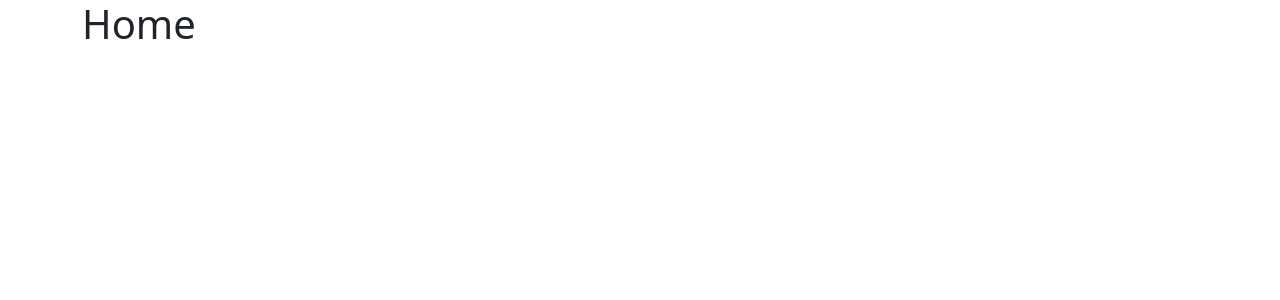
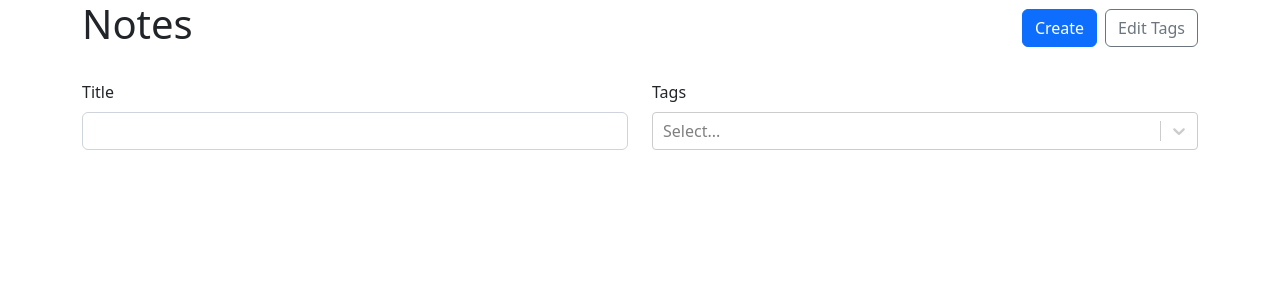
Before and after one commit to deepak-07/NoteIT, a React (Create React App) app in the folder noteit/: page / in a window 1280 px wide. Shown: the top 300 px of the page. Built offline with nearby package versions, Linux system fonts and the light colour scheme.

Commit message:
feat: notes card display on home page

```diff
--- a/noteit/src/App.tsx
+++ b/noteit/src/App.tsx
@@ -6,6 +6,7 @@ import { Container } from "react-bootstrap";
 import { NewNote } from "./components/NewNote";
 import { useLocalStorageHook } from "./components/hooks/useLocalStorageHook";
 import { v4 as uuidV4 } from "uuid";
+import { NoteList } from "./components/NoteList";
 
 export type RawNote = {
   id: string;
@@ -58,7 +59,10 @@ function App() {
   return (
     <Container>
       <Routes>
-        <Route path="/" element={<h1>Home</h1>} />
+        <Route
+          path="/"
+          element={<NoteList notesData={notesWithTags} availableTags={tags} />}
+        />
         <Route
           path="/new"
           element={
@@ -70,8 +74,8 @@ function App() {
           }
         />
         <Route path="/:id">
-          {/* <Route index element={<h1>Show</h1>} />
-        <Route path="/edit" element={<h1>Edit</h1>} /> */}
+          <Route index element={<h1>Show</h1>} />
+          {/*  <Route path="/edit" element={<h1>Edit</h1>} /> */}
         </Route>
       </Routes>
     </Container>
--- /dev/null
+++ b/noteit/src/components/NoteCard.tsx
@@ -0,0 +1,43 @@
+import React, { FC, FormEvent, useRef, useState } from "react";
+import { Form, Stack, Card, Badge } from "react-bootstrap";
+import { Link } from "react-router-dom";
+import { Tag } from "../App";
+
+export type NotesCardProps = {
+  title: string;
+  tags: Tag[];
+  id: string;
+};
+export const NoteCard: FC<NotesCardProps> = ({ title, tags, id }) => {
+  return (
+    <Card
+      as={Link}
+      to={`/${id}`}
+      className={"h-100 text-reset text-decoration-none"}
+    >
+      <Card.Body>
+        <Stack
+          gap={1}
+          className="align-items-center h-100 justify-content-center"
+        >
+          <span className="fs-5">{title}</span>
+          {tags.length > 0 && (
+            <Stack
+              gap={1}
+              direction="horizontal"
+              className="justify-content-center"
+            >
+              {tags.map((tag) => {
+                return (
+                  <Badge key={tag.id} className={"text-truncate"}>
+                    {tag.label}
+                  </Badge>
+                );
+              })}
+            </Stack>
+          )}
+        </Stack>
+      </Card.Body>
+    </Card>
+  );
+};
--- a/noteit/src/components/NoteForm.tsx
+++ b/noteit/src/components/NoteForm.tsx
@@ -18,12 +18,6 @@ const NoteForm: FC<NewNotesProps> = ({
 
   const submitHandler = (e: FormEvent) => {
     e.preventDefault();
-    console.log(
-      "data here is ",
-      titleRef?.current?.value,
-      bodyRef?.current?.value,
-      selectedTags
-    );
     onSubmit({
       title: titleRef?.current!.value,
       body: bodyRef?.current!.value,
--- /dev/null
+++ b/noteit/src/components/NoteList.tsx
@@ -0,0 +1,82 @@
+import React, { FC, FormEvent, useRef, useState } from "react";
+import { Form, Stack, Row, Col, Button } from "react-bootstrap";
+import { Link } from "react-router-dom";
+import ReactSelect from "react-select";
+import { Note, NotesData, Tag } from "../App";
+import { NoteCard } from "./NoteCard";
+
+export type NotesListProps = {
+  notesData: Note[];
+  availableTags: Tag[];
+};
+export const NoteList: FC<NotesListProps> = ({ notesData, availableTags }) => {
+  console.log("notes list data is ", notesData);
+  const [selectedTags, setSelectedTags] = useState<Tag[]>([]);
+  const [title, setTitle] = useState<string>("");
+  return (
+    <>
+      <Row className="align-items-center mb-4">
+        <Col>
+          <h1>Notes</h1>
+        </Col>
+        <Col xs="auto">
+          <Stack gap={2} direction="horizontal">
+            <Link to="/new">
+              <Button variant="primary">Create</Button>
+            </Link>
+            <Button
+              // onClick={() => setEditTagsModalIsOpen(true)}
+              variant="outline-secondary"
+            >
+              Edit Tags
+            </Button>
+          </Stack>
+        </Col>
+      </Row>
+      <Form>
+        <Row className="mb-4">
+          <Col>
+            <Form.Group controlId="title">
+              <Form.Label>Title</Form.Label>
+              <Form.Control
+                type="text"
+                value={title}
+                onChange={(e) => setTitle(e.target.value)}
+              />
+            </Form.Group>
+          </Col>
+          <Col>
+            <Form.Group controlId="tags">
+              <Form.Label>Tags</Form.Label>
+              <ReactSelect
+                value={selectedTags.map((tag) => {
+                  return { label: tag.label, value: tag.id };
+                })}
+                options={availableTags?.map((tag: Tag) => {
+                  return { label: tag.label, value: tag.id };
+                })}
+                onChange={(tags) => {
+                  setSelectedTags(
+                    tags.map((tag) => {
+                      return { label: tag.label, id: tag.value };
+                    })
+                  );
+                }}
+                isMulti
+              />
+            </Form.Group>
+          </Col>
+        </Row>
+      </Form>
+      <Row xs={1} sm={2} lg={3} xl={4} className="g-3">
+        <Stack gap={4}>
+          {notesData?.map((note) => {
+            return (
+              <NoteCard title={note?.title} tags={note?.tags} id={note.id} />
+            );
+          })}
+        </Stack>
+      </Row>
+    </>
+  );
+};
--- a/noteit/src/components/hooks/useLocalStorageHook.tsx
+++ b/noteit/src/components/hooks/useLocalStorageHook.tsx
@@ -15,7 +15,6 @@ export function useLocalStorageHook<T>(
   });
   useEffect(() => {
     localStorage.setItem(key, JSON.stringify(value));
-    console.log("ls now ", key, value);
   }, [value, key]);
 
   return [value, setValue] as [T, typeof setValue];
```
Also changed, not shown: 1 other file (tests, documents, lock files or other folders).
